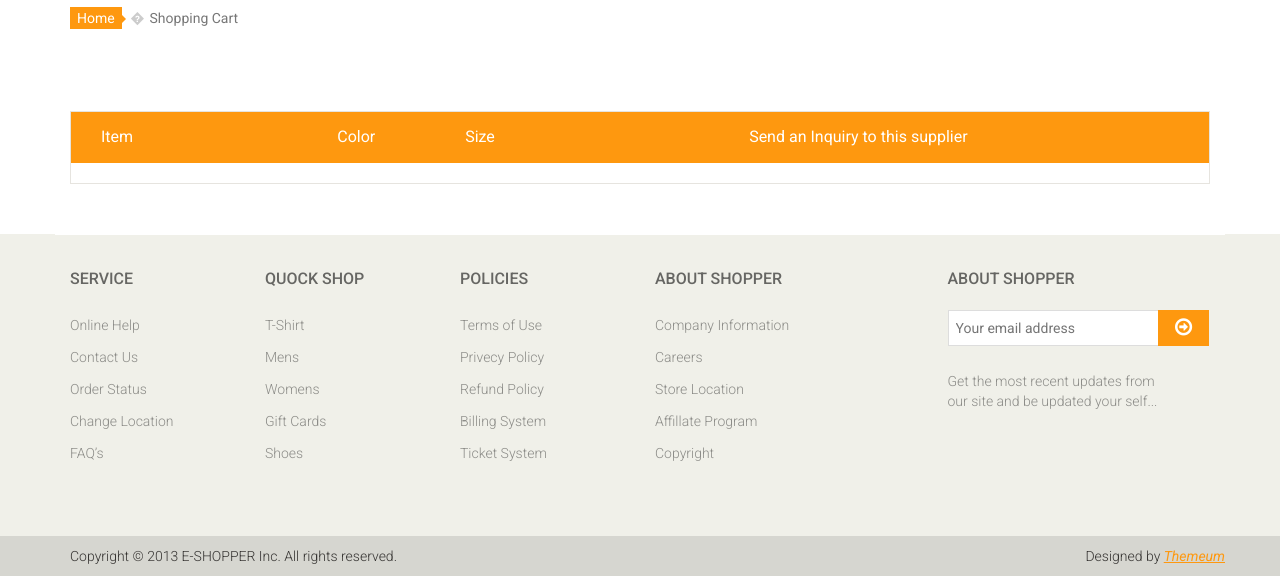
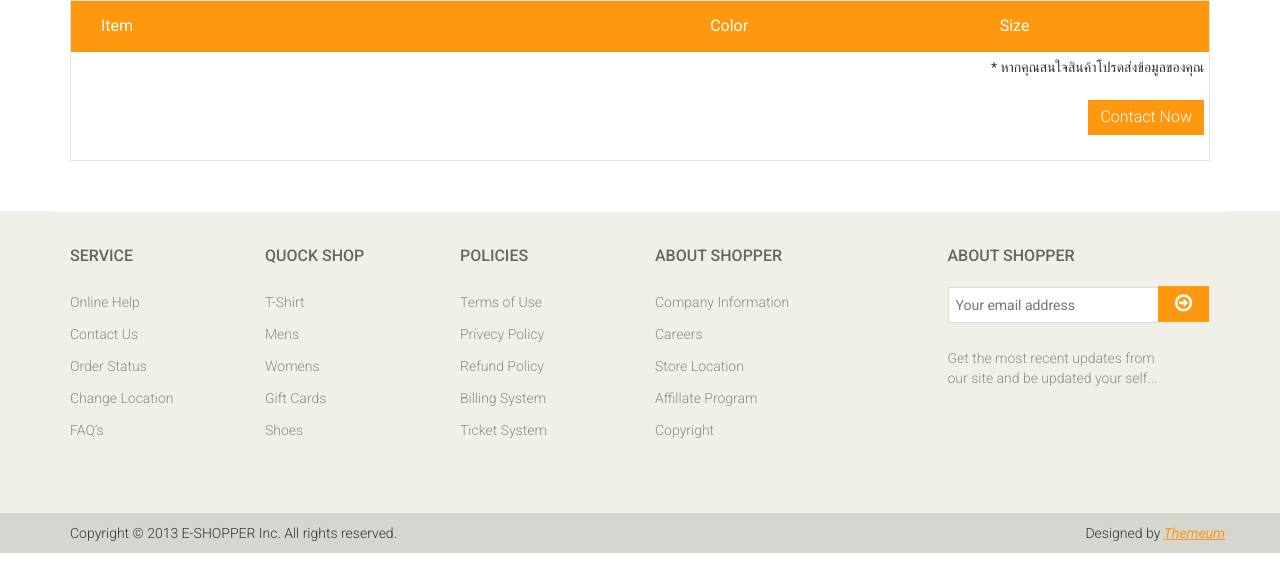
Before and after one commit to triplesic/BellavitaGown, a CodeIgniter app: page /BellavitaGown/order in a window 1280 px wide. Shown: the part 227-803 px from the top of the page. After the commit the page ends 780 px from the top, so only its background shows below. Run offline with CodeIgniter, Linux system fonts and the light colour scheme; some libraries are stand-ins or nearby versions.

Commit message:
แก้โครงสร้างหน้าจอ

```diff
--- a/Source/bellavitagown/application/views/order_view.php
+++ b/Source/bellavitagown/application/views/order_view.php
@@ -7,23 +7,16 @@
 
 <section id="cart_items">
 		<div class="container">
-			<div class="breadcrumbs">
-				<ol class="breadcrumb">
-				  <li><a href="#">Home</a></li>
-				  <li class="active">Shopping Cart</li>
-				</ol>
-			</div>
+
 			<div class="table-responsive cart_info">
 				<table class="table table-condensed">
 					<thead>
-
 						<tr class="cart_menu">
 							<td class="image">Item</td>
-							<td class="description"></td>
+							<td class="description" align="left"></td>
 							<td class="price" align="center">Color</td>
-							<td class="price" align="center">Size</td>
-							<td class="price" align="center">Send an Inquiry to this supplier</td>
-							<td></td>
+							<td class="quantity" align="center">Size</td>
+							<td align="right"></td>
 						</tr>
 					</thead>
 					<tbody>
@@ -36,7 +29,7 @@
 								<a href=""><img src=<?php echo base_url();?>images/<?php echo $cart['image']?> alt="" style="width: 150px;"></a>
 							</td>
 							<td class="cart_description">
-								<h4><a href=""><?php echo $cart['name']?></a></h4>
+								<h4><?php echo $cart['name']?></h4>
 								<p>Web ID: <?php echo $cart['id']?></p>
 							<!--  	<p>Row ID: <?php echo $cart['rowid']?></p>-->
 							</td>
@@ -63,24 +56,28 @@
 
 								</p>
 							</td>
-							<td class="cart_price" align="center">
 
-							<button class="btn btn-default get" onclick="inquiryPopup();">Contact Now</button>
-
+							<td class="cart_delete" align="right" >
+								<a onclick="deleteCart('<?php echo $cart['rowid']?>')" href="javascript:void(0);"><i class="fa fa-times"></i></a>
 							</td>
-							<td class="cart_delete">
-								<a class="cart_quantity_delete" onclick="deleteCart('<?php echo $cart['rowid']?>')" href="javascript:void(0);"><i class="fa fa-times"></i></a>
-							</td>
-
 						</tr>
 
 			<?php endforeach ?>
+			<tr>
 
+							<td colspan="5"align="right"  >
+								<table >
 
+									<tr>
+										<td align="right" ><span>* </span>หากคุณสนใจสินค้าโปรดส่งข้อมูลของคุณ<br/><div style="position:fix;right:20px;"><button class="btn btn-default get" onclick="inquiryPopup();">Contact Now</button></div>
+										</td>
+									</tr>
+								</table>
+							</td>
+				</tr>
 					</tbody>
 				</table>
+			</div >
+			</div>
 
-
-			</div>
-		</div>
 	</section> <!--/#cart_items-->
```
